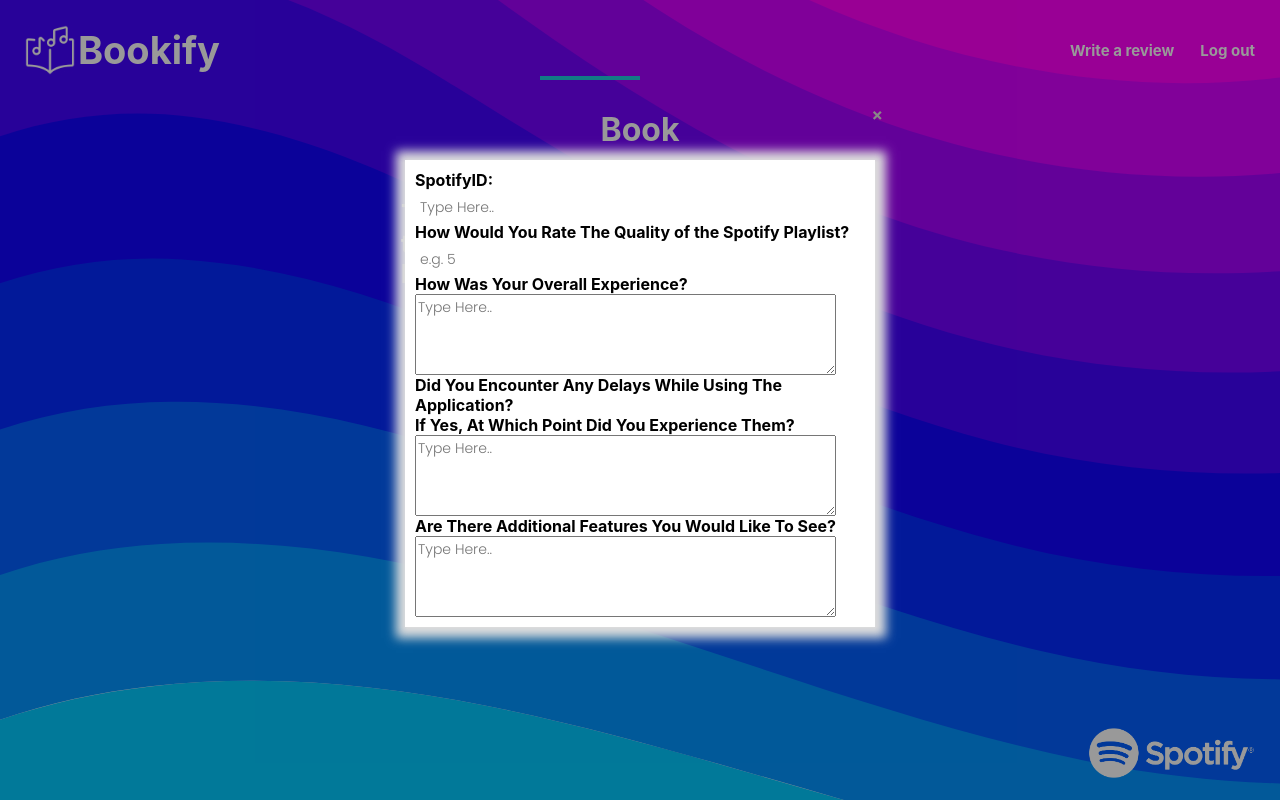
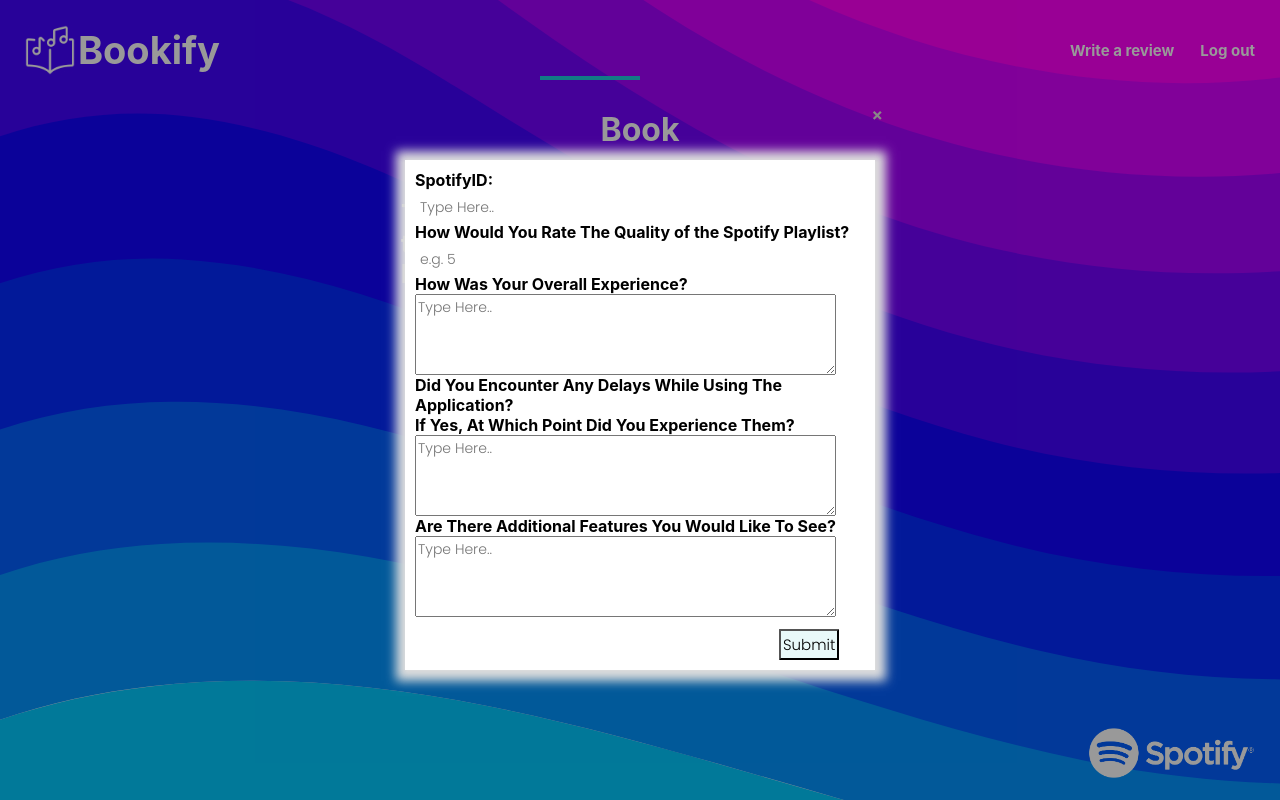
Before and after one commit to naveen02bu/CS411group-30, a React (Create React App) app in the folder frontend/: page /book in a window 1280 px wide. Both pictures are taken after a click on the element "Write a review". Built offline with nearby package versions, Linux system fonts and the light colour scheme; some icons are missing.

Commit message:
Added the Submit button to js file

```diff
--- a/frontend/src/components/form-page/Form.js
+++ b/frontend/src/components/form-page/Form.js
@@ -47,10 +47,12 @@
                         ></textarea>
                     </label>
 
+                    <button type="submit" className='submit-button'>Submit</button>
+
                 </form>
 
              </div>
             )
         }
 
-export default Form
+export default Form;
```
